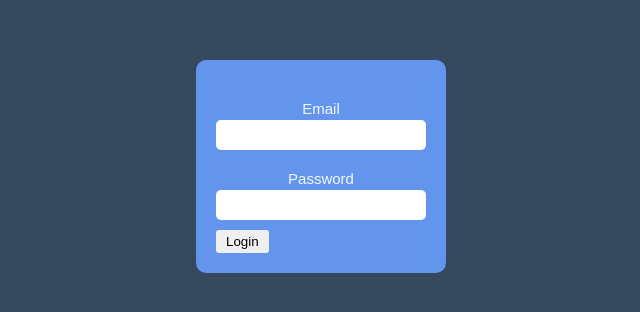
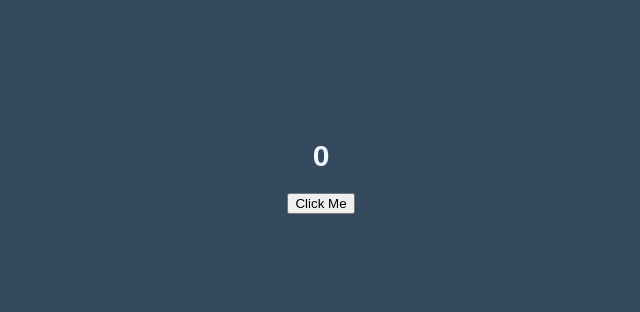
Before and after one commit to kiranpalsingh1806/My-Web-Development, a React (Create React App) app: page / in a window 1280 px wide. Shown: the part 234-546 px from the top of the page, without its empty margins (319-959 px from the left). Built offline with nearby package versions, Linux system fonts and the light colour scheme.

Commit message:
useEffect Button Click Title Change

```diff
--- a/src/App.js
+++ b/src/App.js
@@ -1,10 +1,11 @@
 import React, {useState} from 'react';
 import './App.css';
 import Basicform from './components/Forms/BasicForm';
+import Useeffect1 from './components/useEffect/UseEffect1';
 
 const App = () => {
   return (
-    <Basicform/>
+    <Useeffect1/>
   );
 }
 
--- /dev/null
+++ b/src/components/useEffect/UseEffect1.js
@@ -0,0 +1,19 @@
+import React, {useState, useEffect} from 'react';
+
+const Useeffect1 = () => {
+
+    const [count, setcount] = useState(0);
+
+    useEffect(() => {
+            document.title = `Chats (${count})`
+    });
+    console.log("Hello  outside UseEffect");
+    return (
+        <div>
+            <h1>{count}</h1>
+            <button onClick={() => setcount(count+ 1)}>Click Me </button>
+        </div>
+    );
+}
+
+export default Useeffect1;
```
